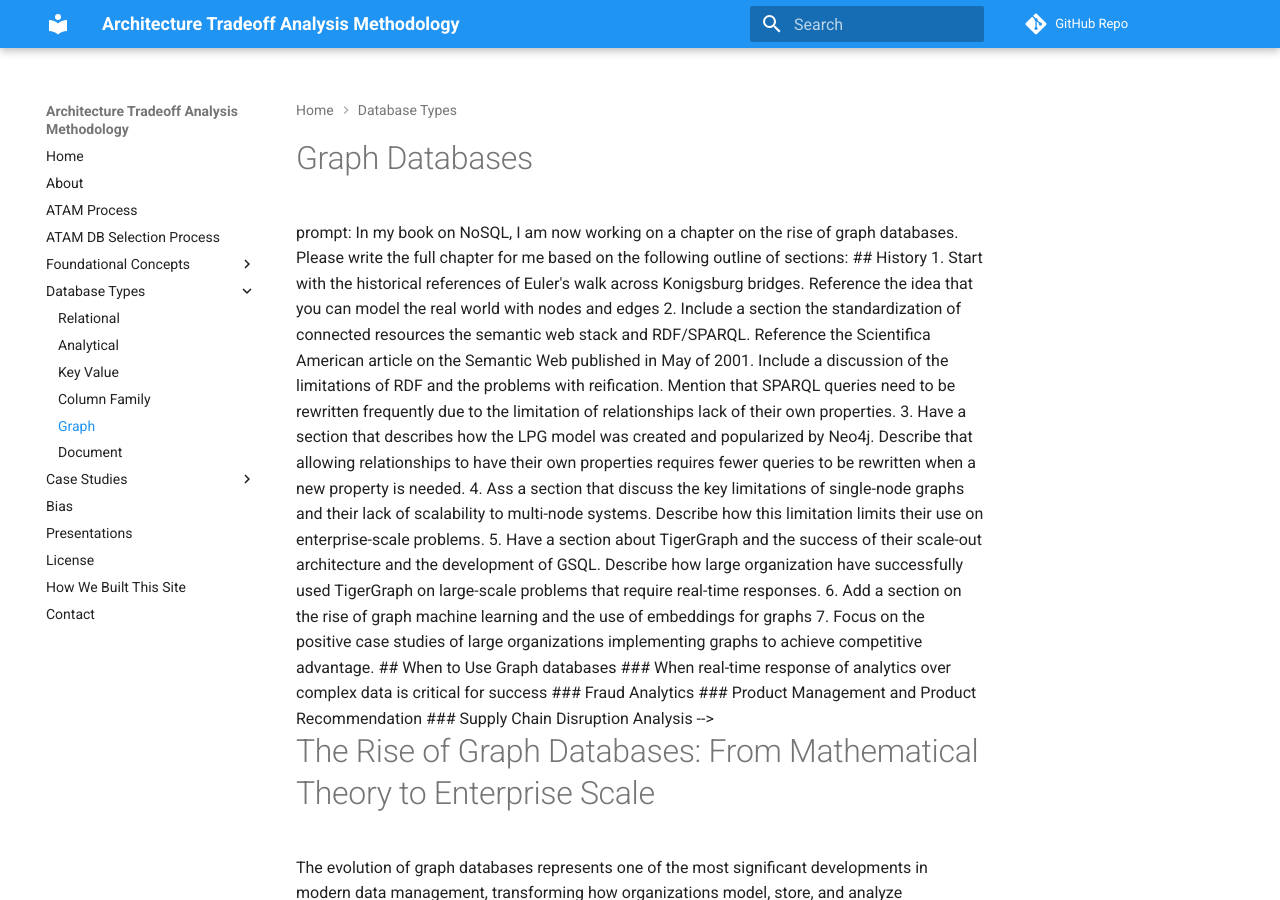
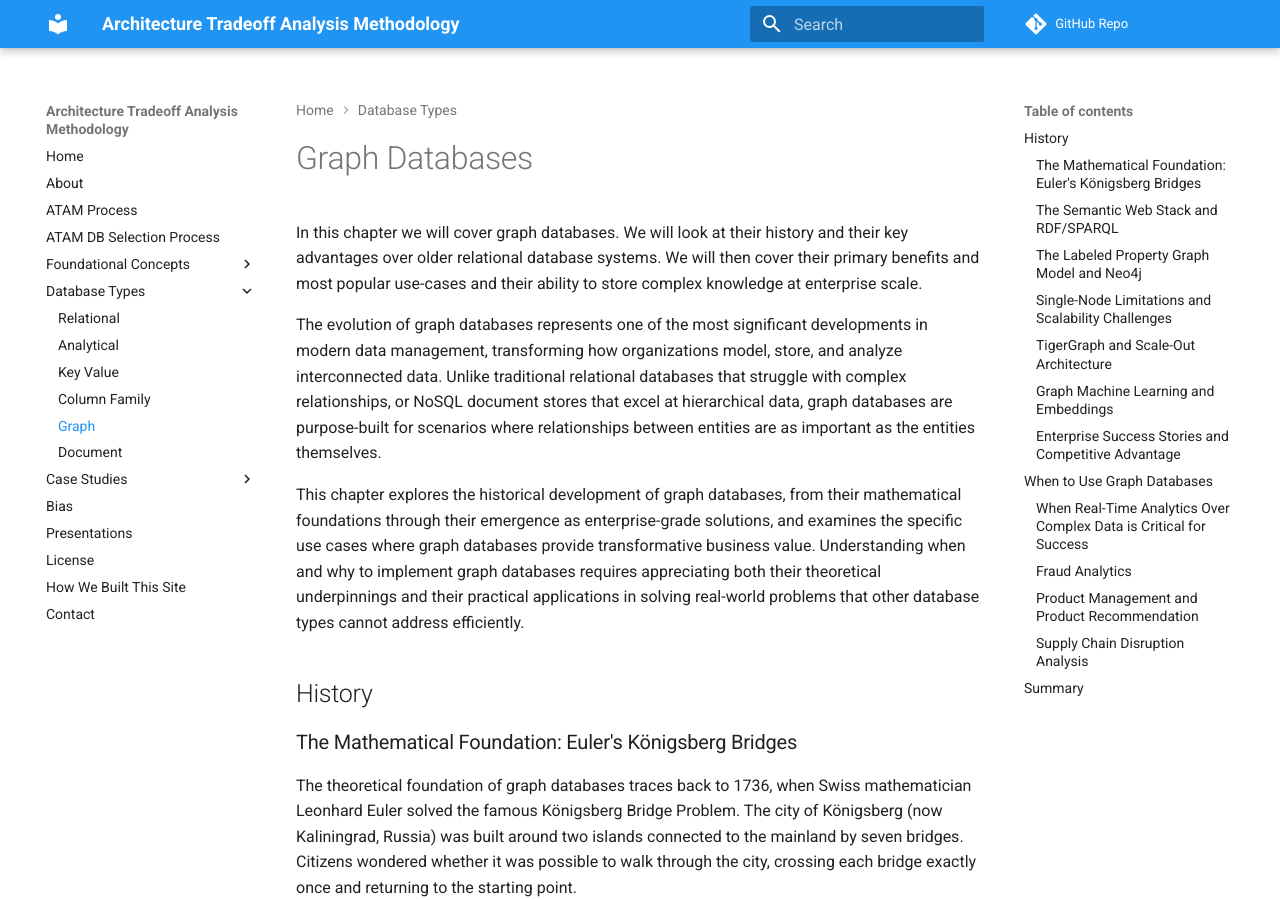
Before and after one commit to dmccreary/atam, an MkDocs documentation site: the page built from docs/db-types/graph/index.md, in a window 1280 px wide and 900 px high. Built offline with MkDocs 1.6.1 and Material for MkDocs 9.7.7, drawn with Linux system fonts in a browser that asks for light colours; comment, search, counter and statistics services are not loaded; some of the changed lines change nothing that is shown.

Commit message:
updating content

```diff
--- a/docs/db-types/graph/index.md
+++ b/docs/db-types/graph/index.md
@@ -1,6 +1,16 @@
 # Graph Databases
 
-<!--->
+In this chapter we will cover graph databases.  We will look at
+their history and their key advantages over older relational
+database systems.  We will then cover their primary benefits and
+most popular use-cases and their ability to store complex
+knowledge at enterprise scale.
+
+The evolution of graph databases represents one of the most significant developments in modern data management, transforming how organizations model, store, and analyze interconnected data. Unlike traditional relational databases that struggle with complex relationships, or NoSQL document stores that excel at hierarchical data, graph databases are purpose-built for scenarios where relationships between entities are as important as the entities themselves.
+
+This chapter explores the historical development of graph databases, from their mathematical foundations through their emergence as enterprise-grade solutions, and examines the specific use cases where graph databases provide transformative business value. Understanding when and why to implement graph databases requires appreciating both their theoretical underpinnings and their practical applications in solving real-world problems that other database types cannot address efficiently.
+
+<!--
 
 prompt:
 
@@ -27,12 +37,6 @@
 ### Supply Chain Disruption Analysis
 
 -->
-
-# The Rise of Graph Databases: From Mathematical Theory to Enterprise Scale
-
-The evolution of graph databases represents one of the most significant developments in modern data management, transforming how organizations model, store, and analyze interconnected data. Unlike traditional relational databases that struggle with complex relationships, or NoSQL document stores that excel at hierarchical data, graph databases are purpose-built for scenarios where relationships between entities are as important as the entities themselves.
-
-This chapter explores the historical development of graph databases, from their mathematical foundations through their emergence as enterprise-grade solutions, and examines the specific use cases where graph databases provide transformative business value. Understanding when and why to implement graph databases requires appreciating both their theoretical underpinnings and their practical applications in solving real-world problems that other database types cannot address efficiently.
 
 ## History
 
```
